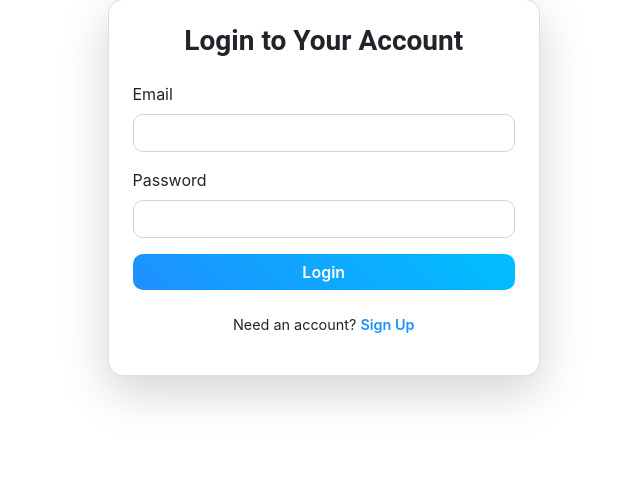
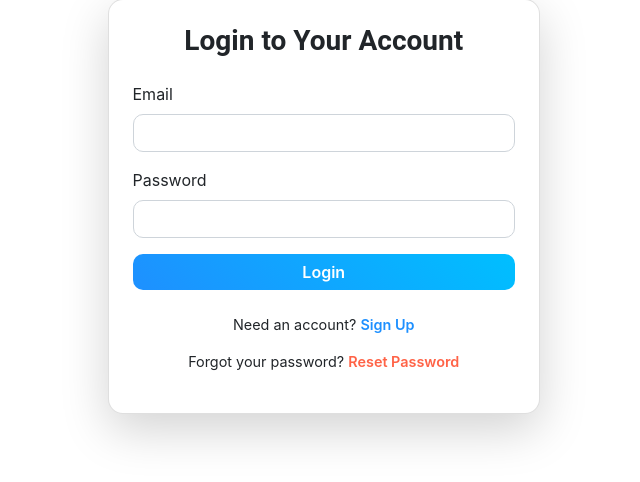
Before and after one commit to lunatic-bot/TodoApp, a FastAPI app: page /users/login in a window 1280 px wide. Shown: the part 129-611 px from the top of the page, without its empty margins (640-1280 px from the left). Run offline with FastAPI, Linux system fonts and the light colour scheme; some libraries are stand-ins or nearby versions.

Commit message:
Reset-password

```diff
--- a/communication.py
+++ b/communication.py
@@ -1,13 +1,19 @@
 import aiosmtplib
 from email.message import EmailMessage
 
-
+from dotenv import load_dotenv
 import os
 
+load_dotenv()
+
+# SMTP_EMAIL = os.getenv("EMAIL")
+# EMAIL_APP_PASS = os.getenv("PASSWORD")
+
+SMTP_EMAIL = os.getenv("SMTP_EMAIL")
+EMAIL_APP_PASS = os.getenv("EMAIL_PASS")
+
 # Set environment variables for email credentials
-SMTP_EMAIL = "atalbajpai003@gmail.com" #os.getenv("SMTP_EMAIL")
-# SMTP_PASSWORD = os.getenv("SMTP_MAIL_PASS")
-EMAIL_APP_PASS = "xfhpmjjnotalxuru" ##os.getenv("EMAIL_APP_PASS_03")
+
 
 print(f"smtp envs : {SMTP_EMAIL} and {EMAIL_APP_PASS} ")
 
--- a/database.py
+++ b/database.py
@@ -6,7 +6,7 @@ from sqlalchemy.ext.declarative import declarative_base
 
 Base = declarative_base()
 
-SQLALCHEMY_DATABASE_URL = "sqlite:///./test.db"  # Path to your SQLite database file
+SQLALCHEMY_DATABASE_URL = "sqlite:///./todo.db"  # Path to your SQLite database file
 engine = create_engine(SQLALCHEMY_DATABASE_URL, connect_args={"check_same_thread": False})
 SessionLocal = sessionmaker(autocommit=False, autoflush=False, bind=engine)
 
--- a/main.py
+++ b/main.py
@@ -4,7 +4,7 @@ from fastapi import FastAPI, Depends, HTTPException, status, File, UploadFile
 from sqlalchemy.orm import Session
 from database import init_db, get_db
 import crud
-from schemas import TodoResponse, TodoUpdate, UserResponse, Token
+from schemas import TodoResponse, TodoUpdate, UserResponse, Token, ResetRequest
 from models import User
 
 from fastapi.templating import Jinja2Templates
@@ -16,7 +16,8 @@ from fastapi import FastAPI, Request, Form, Depends
 from fastapi.responses import RedirectResponse
 
 from fastapi.security import OAuth2PasswordRequestForm
-from datetime import timedelta
+from datetime import datetime, timedelta
+from pytz import timezone
 from jose import jwt
 from passlib.context import CryptContext
 
@@ -173,7 +174,7 @@ def login_for_access_token(request: Request,
     form_data: OAuth2PasswordRequestForm = Depends(),
     db: Session = Depends(get_db)
 ):
-    print("form dtaa", form_data.username, form_data.password)
+    # print("form dtaa", form_data.username, form_data.password)
     user = crud.authenticate_user(db, form_data.username, form_data.password)
     if not user:
         error_message = "Incorrect username or password"
@@ -295,6 +296,86 @@ def get_about(request : Request):
 
 
 
+from email_validator import validate_email, EmailNotValidError
+from utils import generate_reset_token
+from schemas import PasswordResetForm
+###################################################################################
+#USER PASSWORD RESET
+##################################################################################
+@app.post("/request-password-reset")
+async def request_password_reset(request: Request, email: str = Form(...), db:Session = Depends(get_db)):
+    print("This 1")
+    try:
+        email = validate_email(email).email
+    except EmailNotValidError as es:
+        # raise HTTPException(status_code=400, detail="Invalid email address")
+        error_message = "Invalid email address. Please enter a valid email."
+        return templates.TemplateResponse("request_password_reset.html", {"request": request, "error_message": error_message})
+
+    print("This 2")
+    db_user = crud.get_user_by_mail(db, email)
+    if not db_user:
+        # raise HTTPException(status_code=404, detail="User not found")
+        error_message = "Email not found. Please check the email address you entered."
+        return templates.TemplateResponse("request_password_reset.html", {"request": request, "error_message": error_message})
+
+    print("This 3")
+
+
+    token = generate_reset_token()
+    expiration_time = datetime.now(timezone("Asia/Kolkata")) + timedelta(minutes=30)  # Set token to expire in 1 hour
+
+    db_user.reset_token = token
+    db_user.reset_token_expiration = expiration_time
+
+    # Save user changes to the database
+    db.commit()
+
+    # Send reset email
+    reset_link = f"http://localhost:8000/reset-password?token={token}"
+    await send_email(email, "Password Reset", f"Click the link to reset your password: {reset_link}")
+
+    # return {"message": "Password reset link has been sent to your email."}
+    return templates.TemplateResponse("password_reset_response.html", {"request": request})
+
+
+
+
+@app.get("/request-password-reset", response_class=HTMLResponse)
+async def request_password_reset_form(request: Request):
+    return templates.TemplateResponse("request_password_reset.html", {"request": request})
+
+@app.get("/reset-password/", response_class=HTMLResponse)
+async def get_reset_password_form(token: str, request: Request):
+    return templates.TemplateResponse("reset_password.html", {"request": request, "token": token})
+
+@app.post("/reset-password/")
+async def reset_password(request: Request, token: str = Form(...), new_password: str = Form(...), confirm_password: str = Form(...), db: Session = Depends(get_db)):
+    #
+    if new_password != confirm_password:
+        raise HTTPException(
+            status_code=400,
+            detail="Passwords do not match"
+        )
+
+    # Find the user by the token
+    db_user = crud.get_user_by_token(db, token)
+
+    if not db_user:
+        raise HTTPException(status_code=400, detail="Invalid or expired token")
+
+    # Update the user's password and invalidate the token
+    db_user.hashed_password = get_password_hash(new_password)
+    db_user.reset_token = None
+    db_user.reset_token_expiration = None
+
+    # Send confirmation email
+    await send_email(db_user.email, "Password Changed", "Your password has been successfully changed. You can now login with your new password.")
+
+    # return {"message": "Password has been successfully reset."}
+    return templates.TemplateResponse("password_reset_success.html", {"request": request})
+
+
 
 
 
--- a/models.py
+++ b/models.py
@@ -13,7 +13,6 @@ class TodoItem(Base):
     completed = Column(Boolean, default=False)
     creation_time = Column(DateTime, default=datetime.now(timezone("Asia/Kolkata")))
     completion_time = Column(DateTime, nullable=True)
-
     # New field to reference the User who owns this todo
     user_id = Column(Integer, ForeignKey("users.id"))
 
@@ -29,6 +28,10 @@ class User(Base):
     email = Column(String, unique=True, index=True)
     hashed_password = Column(String)
     creation_time = Column(DateTime, default=datetime.now(timezone("Asia/Kolkata")))
+
+    # password reset token and its expiration time
+    reset_token = Column(String, nullable=True)
+    reset_token_expiration = Column(DateTime, nullable=True)
 
     # Relationship with TodoItem
     todos = relationship("TodoItem", back_populates="owner", cascade="all, delete-orphan")
--- a/templates/login.html
+++ b/templates/login.html
@@ -29,6 +29,7 @@
 
                     <div class="mt-4 text-center">
                         <p style="font-size: 0.9rem;">Need an account? <a href="/users/signup" style="text-decoration: none; color: #1e90ff; font-weight: 600;">Sign Up</a></p>
+                        <p style="font-size: 0.9rem;">Forgot your password? <a href="/request-password-reset" style="text-decoration: none; color: #ff6347; font-weight: 600;">Reset Password</a></p>
                     </div>
                 </div>
             </div>
--- /dev/null
+++ b/test.py
@@ -0,0 +1,5 @@
+import os
+email = os.getenv("SMTP_EMAIL")
+passwd = os.getenv("EMAIL_PASS")
+
+# print("Email and password form env :  ", email, passwd)
--- /dev/null
+++ b/utils.py
@@ -0,0 +1,6 @@
+import secrets
+import string
+
+def generate_reset_token(length=32):
+    chars = string.ascii_letters + string.digits
+    return ''.join(secrets.choice(chars) for _ in range(length))
```
Also changed, not shown: crud.py (+9 -6 lines), schemas.py (+9 -0 lines), templates/password_reset_response.html (added, +16 -0 lines), templates/password_reset_success.html (added, +14 -0 lines), templates/request_password_reset.html (added, +30 -0 lines), templates/reset_password.html (added, +28 -0 lines), 1 other file.
